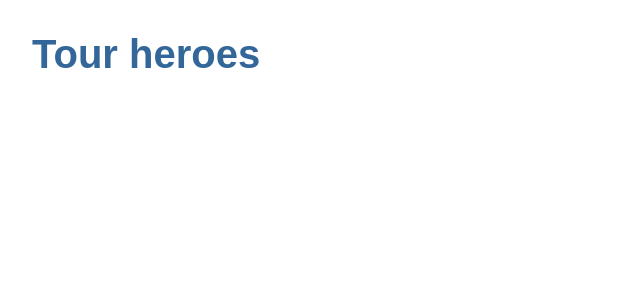
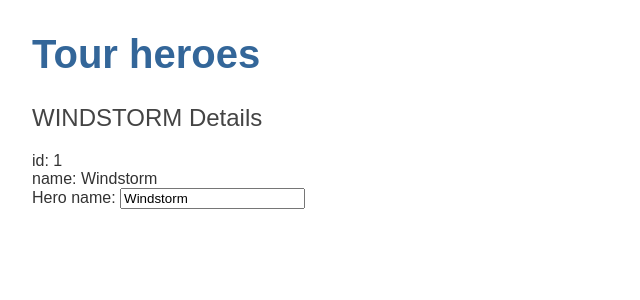
Before and after one commit to medAzizRezgui/angular, an Angular app: page / in a window 1280 px wide. Shown: the top 300 px of the page, without its empty margins (0-640 px from the left). Built offline with nearby package versions, Linux system fonts and the light colour scheme.

Commit message:
heroes component

```diff
--- a/src/app/app.component.html
+++ b/src/app/app.component.html
@@ -1 +1,2 @@
 <h1>{{title}}</h1>
+<app-heroes></app-heroes>
--- /dev/null
+++ b/src/app/hero.ts
@@ -0,0 +1,4 @@
+export interface Hero {
+  id: number;
+  name: string;
+}
--- /dev/null
+++ b/src/app/heroes/heroes.component.html
@@ -0,0 +1,7 @@
+<h2>{{hero.name | uppercase}} Details</h2>
+<div><span>id: </span>{{hero.id}}</div>
+<div><span>name: </span>{{hero.name}}</div>
+<div>
+  <label for="name">Hero name: </label>
+  <input id="name" [(ngModel)]="hero.name" placeholder="name">
+</div>
--- /dev/null
+++ b/src/app/heroes/heroes.component.ts
@@ -0,0 +1,14 @@
+import { Component } from '@angular/core';
+import { Hero } from '../hero';
+
+@Component({
+  selector: 'app-heroes',
+  templateUrl: './heroes.component.html',
+  styleUrls: ['./heroes.component.css'],
+})
+export class HeroesComponent {
+  hero: Hero = {
+    id: 1,
+    name: 'Windstorm',
+  };
+}
```
Also changed, not shown: src/app/app.module.ts (+6 -8 lines), src/app/heroes/heroes.component.css (added), 1 other file (tests, documents, lock files or other folders).
